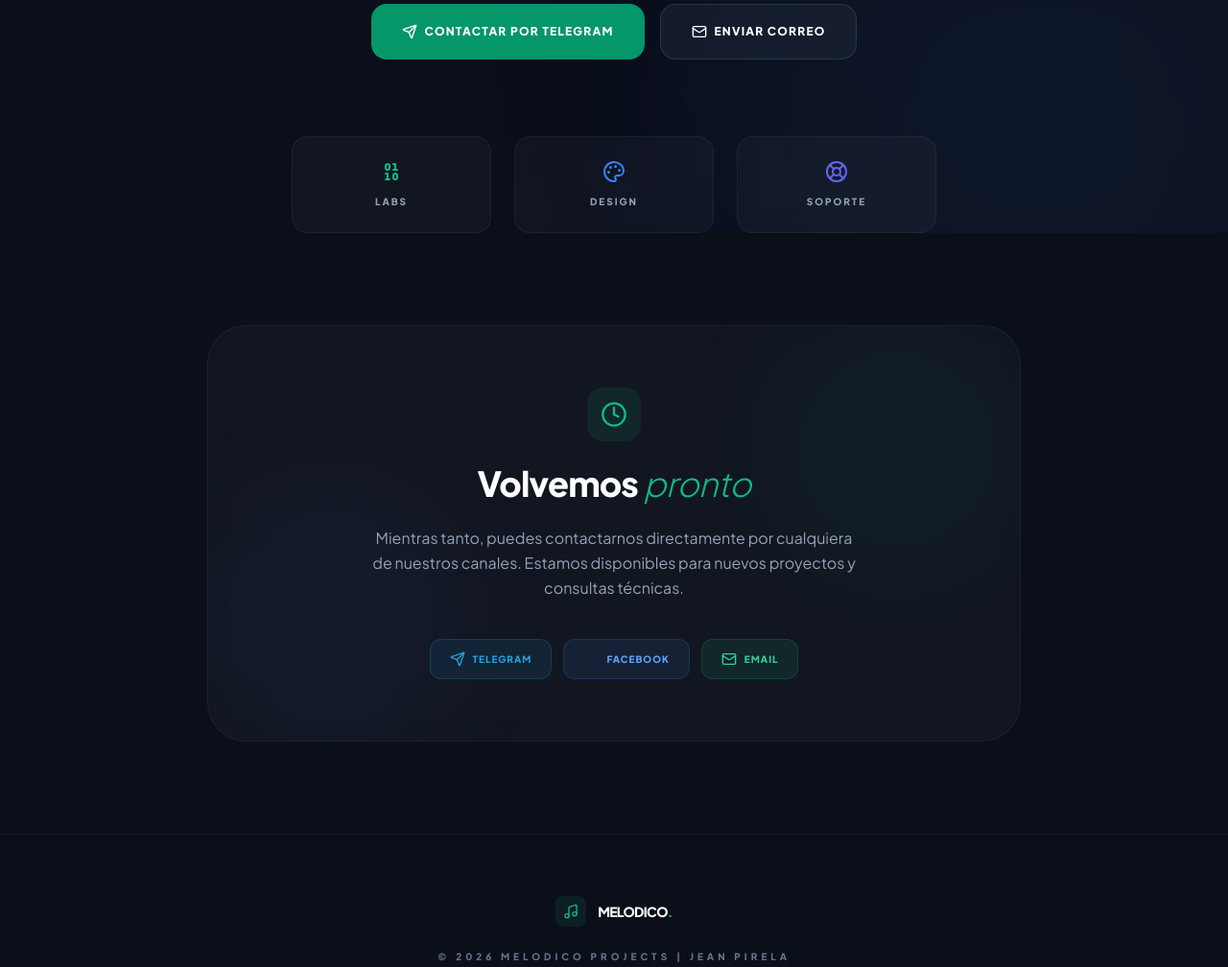
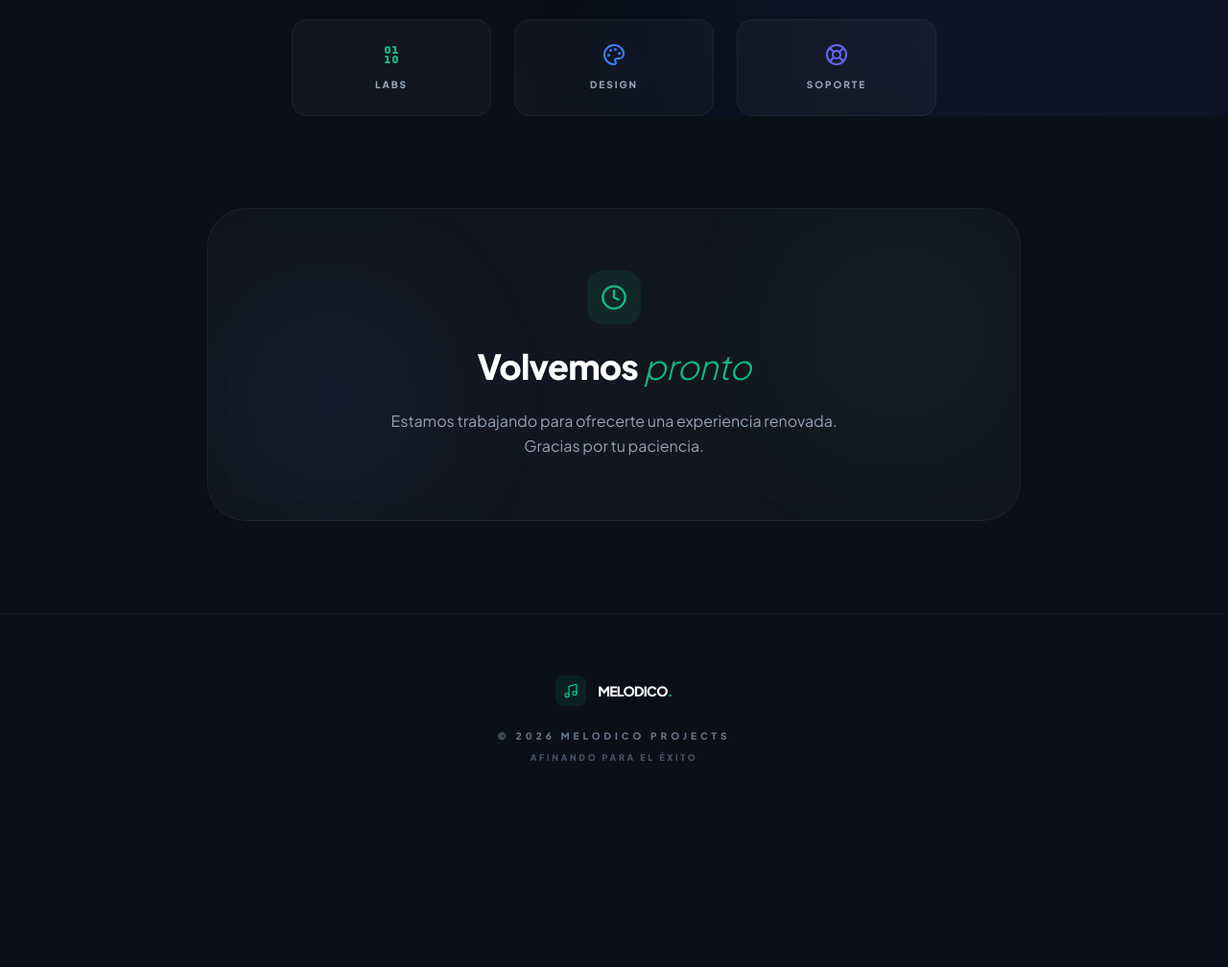
Before and after one commit to jeanpirelag/melodico-web, a plain HTML site: page index.html in a window 1280 px wide. Shown: the part 842-1850 px from the top of the page at 96% size. After the commit the page ends 1703 px from the top, so only its background shows below. Drawn offline with nearby package versions, Linux system fonts and the light colour scheme.

Commit message:
Refactor index.html: remove unused animations, adjust navigation layout, and update content for improved clarity and user experience

```diff
--- a/index.html
+++ b/index.html
@@ -62,20 +62,6 @@
             animation: pulse-slow 6s ease-in-out infinite;
         }
 
-        @keyframes spin-slow {
-            from {
-                transform: rotate(0deg);
-            }
-
-            to {
-                transform: rotate(360deg);
-            }
-        }
-
-        .animate-spin-slow {
-            animation: spin-slow 20s linear infinite;
-        }
-
         @keyframes progress {
             from {
                 width: 0%;
@@ -109,18 +95,9 @@
 
     <!-- NAV -->
     <nav class="fixed w-full z-50 border-b border-white/5 bg-slate-950/40 backdrop-blur-xl">
-        <div class="max-w-6xl mx-auto px-6 py-5 flex justify-between items-center">
+        <div class="max-w-6xl mx-auto px-6 py-5 flex justify-center items-center">
             <div class="logo text-2xl font-black tracking-tighter text-white uppercase group cursor-pointer">
                 Melodico<span class="text-emerald-500 group-hover:animate-pulse">.</span>
-            </div>
-
-            <div class="flex items-center space-x-6">
-                <a href="https://t.me/jeanpirelag" target="_blank"
-                    class="text-slate-400 hover:text-white transition-transform hover:scale-110"><i data-lucide="send"
-                        class="w-5 h-5"></i></a>
-                <a href="https://www.facebook.com/melodicoprojects" target="_blank"
-                    class="text-slate-400 hover:text-white transition-transform hover:scale-110"><i
-                        data-lucide="facebook" class="w-5 h-5"></i></a>
             </div>
         </div>
     </nav>
@@ -176,7 +153,7 @@
             </p>
 
             <!-- Progress -->
-            <div class="max-w-md mx-auto mb-12">
+            <div class="max-w-md mx-auto mb-16">
                 <div class="flex justify-between items-center mb-3">
                     <span class="text-[10px] font-black uppercase tracking-[0.2em] text-slate-500">Progreso</span>
                     <span class="text-[10px] font-black uppercase tracking-[0.2em] text-emerald-400">75%</span>
@@ -188,22 +165,8 @@
                 </div>
             </div>
 
-            <!-- CTA -->
-            <div class="flex flex-col sm:flex-row justify-center gap-4">
-                <a href="https://t.me/jeanpirelag" target="_blank"
-                    class="bg-emerald-600 hover:bg-emerald-500 text-white px-8 py-5 rounded-2xl font-black text-xs uppercase tracking-widest transition-all hover:shadow-[0_0_30px_-5px_rgba(16,185,129,0.5)] hover:-translate-y-1 flex items-center justify-center gap-2">
-                    <i data-lucide="send" class="w-4 h-4"></i>
-                    Contactar por Telegram
-                </a>
-                <a href="mailto:contacto@melodico.net"
-                    class="bg-slate-800/50 hover:bg-slate-800 text-white px-8 py-5 rounded-2xl font-black text-xs uppercase tracking-widest transition-all border border-white/10 hover:-translate-y-1 flex items-center justify-center gap-2">
-                    <i data-lucide="mail" class="w-4 h-4"></i>
-                    Enviar Correo
-                </a>
-            </div>
-
             <!-- Features preview -->
-            <div class="grid grid-cols-3 gap-4 md:gap-6 mt-20 max-w-2xl mx-auto">
+            <div class="grid grid-cols-3 gap-4 md:gap-6 max-w-2xl mx-auto">
                 <div
                     class="glass-panel rounded-2xl p-5 md:p-6 text-center hover:border-emerald-500/30 transition-all duration-500 group">
                     <div class="flex justify-center mb-3">
@@ -254,25 +217,10 @@
                     Volvemos <span class="text-emerald-500 italic font-light">pronto</span>
                 </h2>
 
-                <p class="text-slate-400 leading-relaxed mb-10 max-w-lg mx-auto">
-                    Mientras tanto, puedes contactarnos directamente por cualquiera de nuestros canales.
-                    Estamos disponibles para nuevos proyectos y consultas técnicas.
+                <p class="text-slate-400 leading-relaxed max-w-lg mx-auto">
+                    Estamos trabajando para ofrecerte una experiencia renovada.
+                    Gracias por tu paciencia.
                 </p>
-
-                <div class="flex flex-wrap justify-center gap-3">
-                    <a href="https://t.me/jeanpirelag" target="_blank"
-                        class="inline-flex items-center gap-2 px-5 py-3 bg-[#24A1DE]/10 border border-[#24A1DE]/20 rounded-xl text-[10px] font-black text-[#24A1DE] uppercase tracking-widest hover:bg-[#24A1DE]/20 transition-all">
-                        <i data-lucide="send" class="w-4 h-4"></i> Telegram
-                    </a>
-                    <a href="https://www.facebook.com/melodicoprojects" target="_blank"
-                        class="inline-flex items-center gap-2 px-5 py-3 bg-blue-500/10 border border-blue-500/20 rounded-xl text-[10px] font-black text-blue-400 uppercase tracking-widest hover:bg-blue-500/20 transition-all">
-                        <i data-lucide="facebook" class="w-4 h-4"></i> Facebook
-                    </a>
-                    <a href="mailto:contacto@melodico.net"
-                        class="inline-flex items-center gap-2 px-5 py-3 bg-emerald-500/10 border border-emerald-500/20 rounded-xl text-[10px] font-black text-emerald-400 uppercase tracking-widest hover:bg-emerald-500/20 transition-all">
-                        <i data-lucide="mail" class="w-4 h-4"></i> Email
-                    </a>
-                </div>
             </div>
         </div>
     </section>
@@ -288,7 +236,7 @@
                         class="text-emerald-500">.</span></span>
             </div>
             <p class="text-slate-500 text-[10px] tracking-[0.4em] uppercase font-bold mb-2">
-                © 2026 Melodico Projects | Jean Pirela
+                © 2026 Melodico Projects
             </p>
             <p class="text-slate-600 text-[9px] tracking-[0.3em] uppercase font-bold">
                 Afinando para el éxito
```
